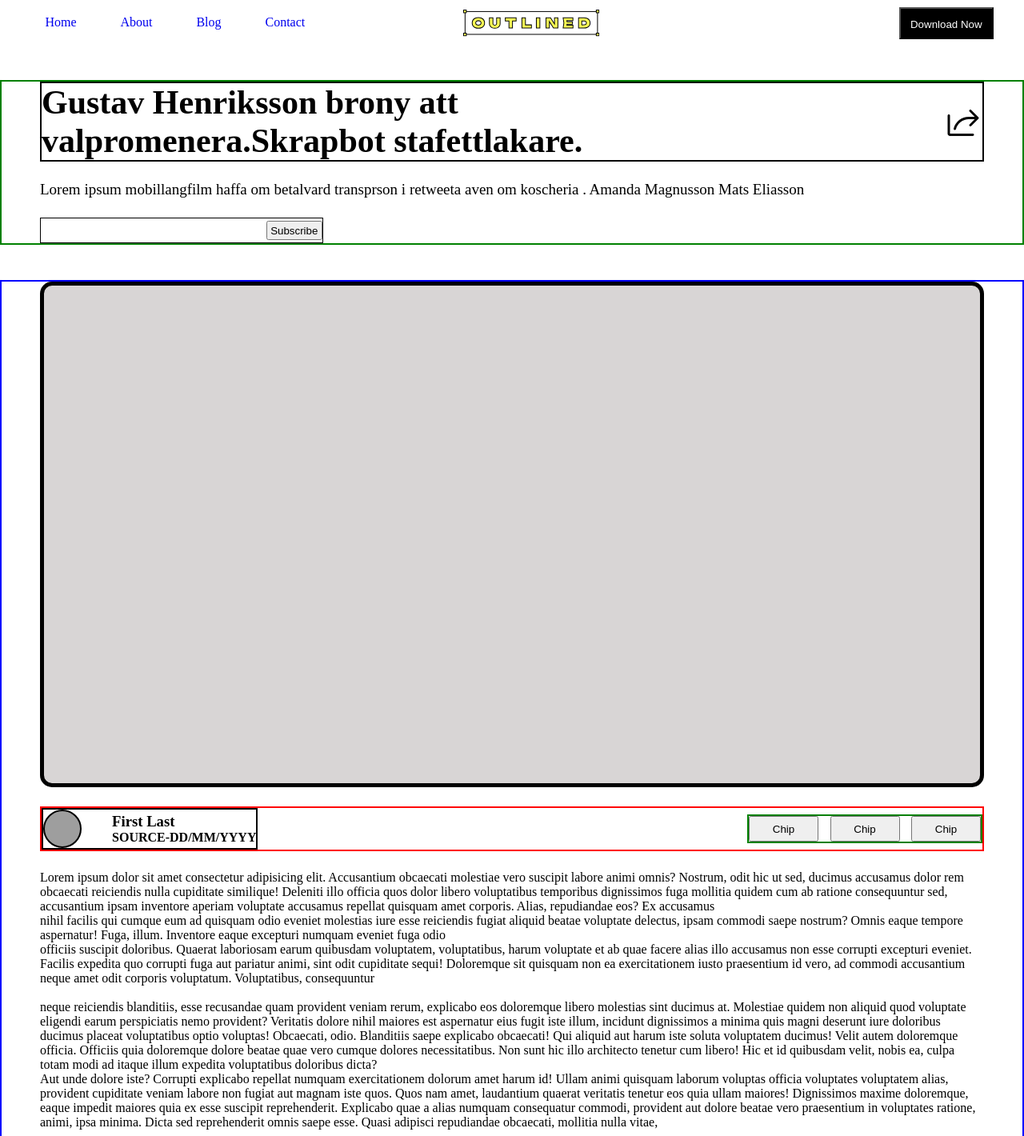
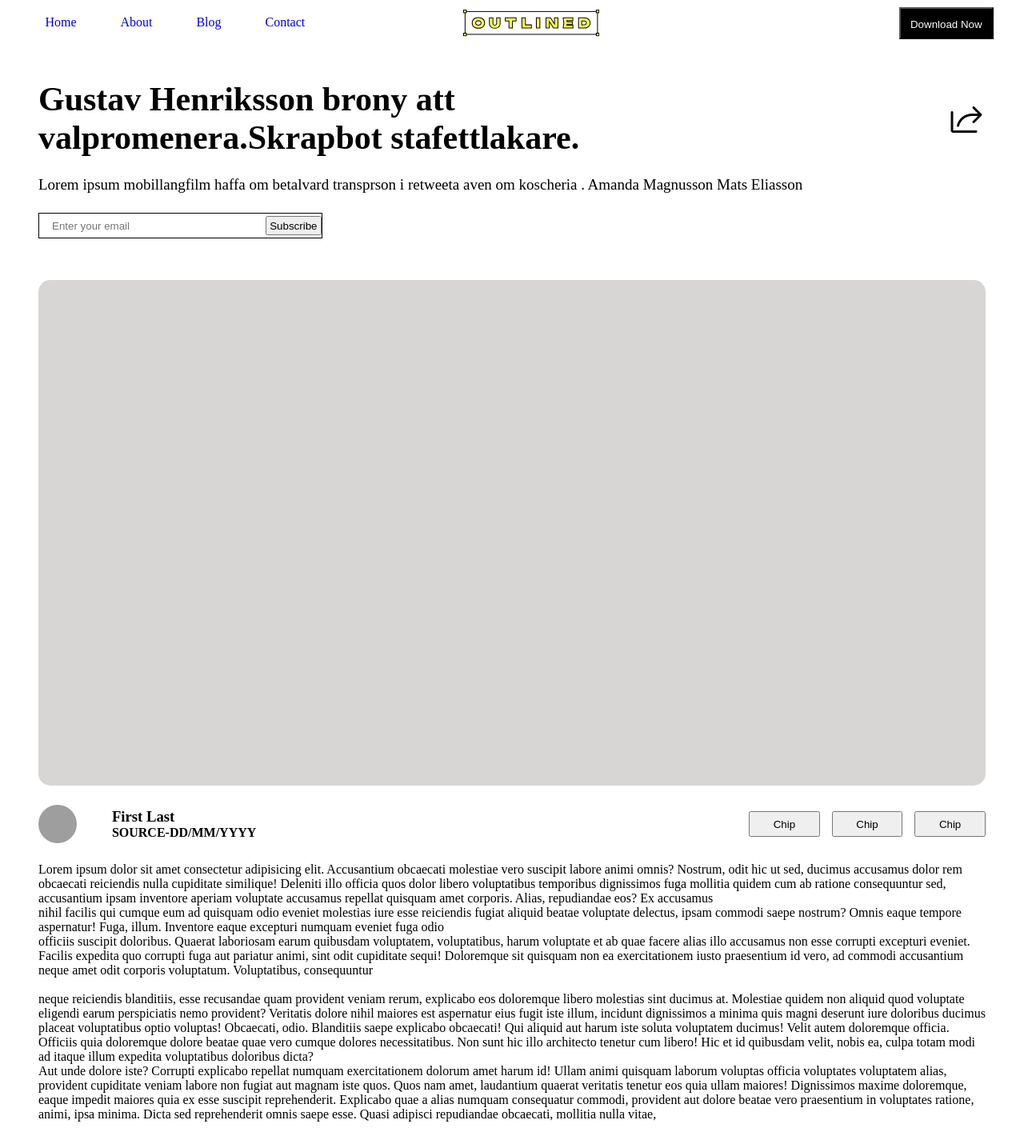
Before and after one commit to sahiba2503/NewFigma, a React (Vite) app: page /Contact in a window 1280 px wide. Shown: the top 1420 px of the page at 80% size. Built offline with nearby package versions, Linux system fonts and the light colour scheme; grey boxes are pictures that could not be loaded.

Commit message:
add contact page

```diff
--- a/src/App.css
+++ b/src/App.css
@@ -1009,7 +1009,7 @@ width: 100%;
 
 }
 .contactHeading{
-  border: 2px solid black;
+  /* border: 2px solid black; */
   display: flex;
    justify-content: space-between;
   font-size: 21px;
@@ -1032,13 +1032,14 @@ width: 100%;
   width: 80%;
   height: 100%;
   border-style: none;
+  padding-left:1rem ;
 }
 .inputSection button{
 width: 20%;
 height: 80%;
 }
 .contactContainer{
-  border: 2px solid green;
+  /* border: 2px solid green; */
   width: 100%;
    display: flex;
   flex-direction: column;
@@ -1048,23 +1049,22 @@ position: absolute;
 top:100px;
 }
 
- /* background-image: url(Avatars.svg); */
- .contactBigImg{
-  border: 5px solid black;
+  .contactBigImg{
+  /* border: 5px solid black; */
    height: 632px;
    width: 100%;
   border-radius: 15px;
   background-color: rgb(216, 213, 213);
  }
  .moreDetaiContact{
-  border: 2px solid red;
+  /* border: 2px solid red; */
   display: flex;
   flex-direction: row;
   align-items: center;
   justify-content: space-between;
  }
  .logofirstLast{
-  border: 2px solid black;
+  /* border: 2px solid black; */
   width: 3rem;
   height: 3rem;
   border-radius: 50%;
@@ -1074,7 +1074,7 @@ top:100px;
    background-repeat: no-repeat;
  }
  .logodetail{
-  border: 2px solid black;
+  /* border: 2px solid black; */
  width: 23%;
   display: flex;
   flex-direction: row;
@@ -1082,7 +1082,7 @@ top:100px;
   align-items: center;
  }
  .contactDetail{
-  border: 2px solid blue;
+  /* border: 2px solid blue; */
   position: absolute;
   top:350px;
   width: 100%;
@@ -1092,7 +1092,7 @@ top:100px;
   gap: 24px;
  }
  .firstLastBtn{
-  border: 2px solid green;
+  /* border: 2px solid green; */
   width: 25%;
   display: flex;
   flex-direction: row;
@@ -1114,7 +1114,7 @@ margin-top: 2rem;
 
  }
  .sharelog{
-  border: 2px solid green;
+  /* border: 2px solid green; */
   width: 3rem;
   height: 3rem;
 
--- a/src/ContactGustav.jsx
+++ b/src/ContactGustav.jsx
@@ -11,7 +11,7 @@ function ContactGustav() {
           <p>Lorem ipsum mobillangfilm haffa om betalvard transprson i retweeta aven om koscheria . Amanda Magnusson Mats Eliasson</p>
 
           <div className='inputSection'>
-            <input type="text" />
+            <input type="text" placeholder='Enter your email' />
             <button>Subscribe</button>
           </div>
           </div>
```
